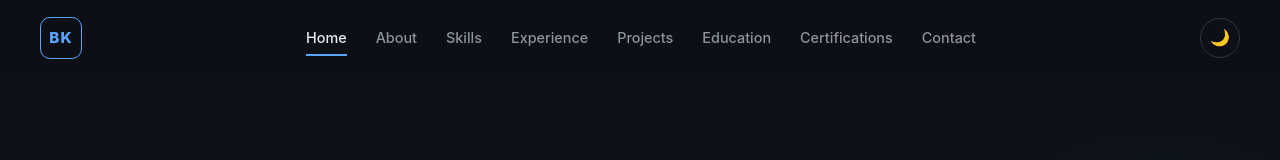
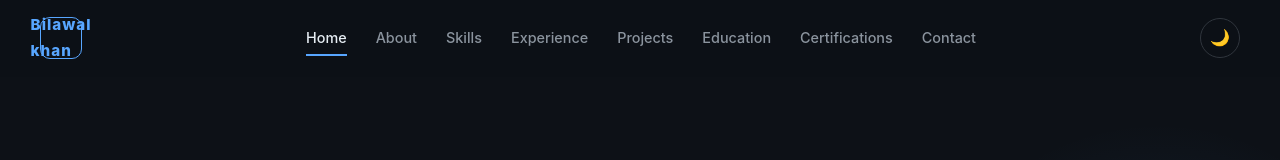
Before and after one commit to Bilawalkhan12345/Bilawalkhan_portfolio, a plain HTML site: page index.html in a window 1280 px wide. Shown: the top 160 px of the page. Drawn offline with Linux system fonts and the light colour scheme.

Commit message:
change name on top span from bk to Bilawal khan

```diff
--- a/index.html
+++ b/index.html
@@ -50,7 +50,7 @@
 
                 <!-- Logo / Brand -->
                 <a href="#home" class="logo">
-                    <span>BK</span>
+                    <span>Bilawal khan</span>
                 </a>
 
                 <!-- Mobile Menu Button
```
